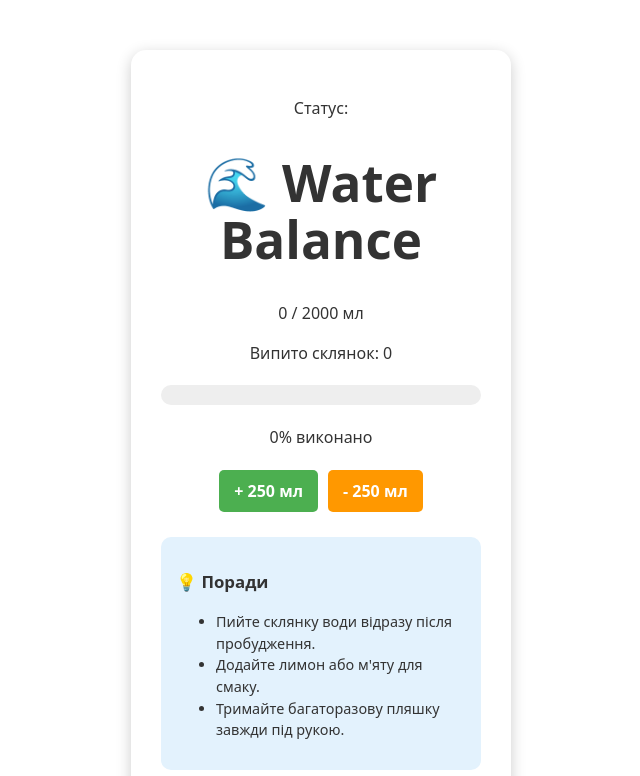
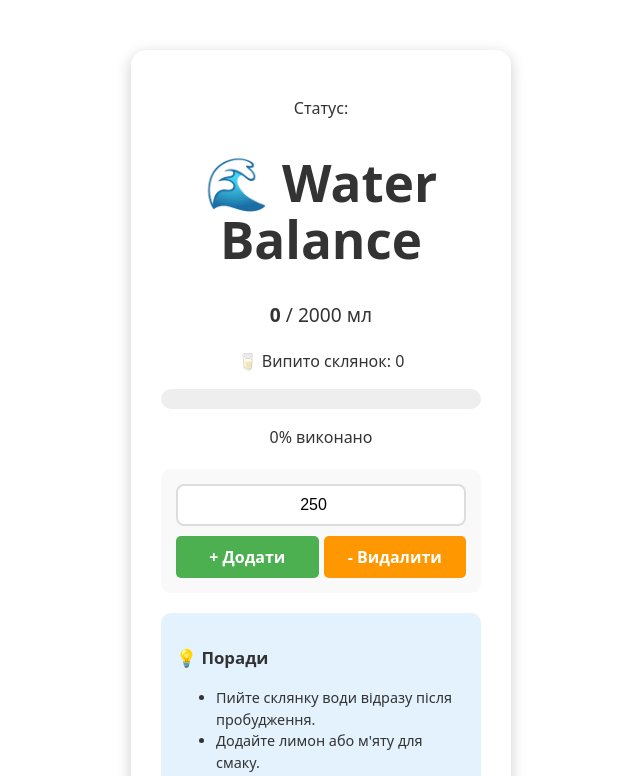
Before and after one commit to Khrystyna-Mariia/water-tracker, a React (Vite) app: page / in a window 1280 px wide. Shown: the top 776 px of the page, without its empty margins (319-959 px from the left). Built offline with nearby package versions, Linux system fonts and the light colour scheme; no server answers; what @posthog/react would draw is missing.

Commit message:
feat: add custom water input, persistent storage and PostHog funnel tracking

```diff
--- a/src/App.css
+++ b/src/App.css
@@ -1,4 +1,5 @@
 #root { width: 100%; text-align: center; }
+
 .app-container {
   background: white;
   padding: 30px;
@@ -8,27 +9,63 @@
   margin: 50px auto;
   color: #333;
 }
+
+.status-board { margin-bottom: 20px; }
+.amount { font-size: 1.2rem; }
+
 .progress-bar-bg {
   width: 100%;
   height: 20px;
   background-color: #eee;
   border-radius: 10px;
-  margin: 20px 0;
+  margin: 15px 0;
   overflow: hidden;
 }
+
 .progress-bar-fill {
   height: 100%;
   background-color: #2196f3;
   transition: width 0.4s ease-out;
 }
+
+/* Стилі для секції вводу */
+.control-section {
+  display: flex;
+  flex-direction: column;
+  gap: 10px;
+  margin: 20px 0;
+  padding: 15px;
+  background: #f9f9f9;
+  border-radius: 10px;
+}
+
+.water-input {
+  padding: 10px;
+  border: 2px solid #ddd;
+  border-radius: 8px;
+  font-size: 1rem;
+  text-align: center;
+  outline: none;
+  transition: border-color 0.3s;
+}
+
+.water-input:focus { border-color: #2196f3; }
+
+.buttons-group {
+  display: flex;
+  justify-content: space-between;
+  gap: 5px;
+}
+
 button {
   padding: 10px 15px;
-  margin: 5px;
   border: none;
   border-radius: 5px;
   cursor: pointer;
   font-weight: bold;
+  flex: 1;
 }
+
 .btn-add { background: #4caf50; color: white; }
 .btn-remove { background: #ff9800; color: white; }
 .btn-reset { background: #f44336; color: white; width: 100%; margin-top: 10px; }
--- a/src/App.jsx
+++ b/src/App.jsx
@@ -4,45 +4,56 @@ import Tips from './Tips'
 import posthog from 'posthog-js'
 
 function App() {
-  //  При завантаженні намагаємось взяти дані з пам'яті, якщо їх немає — ставимо 0
   const [water, setWater] = useState(() => {
     const saved = localStorage.getItem('waterVolume');
     return saved ? parseInt(saved) : 0;
   });
 
+  const [inputValue, setInputValue] = useState(() => {
+    const savedInput = localStorage.getItem('lastInputValue');
+    return savedInput ? savedInput : '250';
+  });
+
   const goal = 2000;
 
-  // спрацьовує, коли змінюється змінна 'water'
   useEffect(() => {
     localStorage.setItem('waterVolume', water);
-  }, [water]);
+    localStorage.setItem('lastInputValue', inputValue);
+  }, [water, inputValue]);
 
-  const addWater = () => {
-    const newAmount = water + 250;
+  const handleInputChange = (e) => {
+    setInputValue(e.target.value);
+    if (e.target.value.length === 1) {
+      posthog.capture('started_typing_amount');
+    }
+  };
+
+  const updateWater = (type) => {
+    const amount = parseInt(inputValue);
+
+    if (isNaN(amount) || amount <= 0 || amount > 3000) {
+      alert("Введіть коректну кількість (1-3000 мл)");
+      posthog.capture('action_failed', { reason: 'invalid_amount', type });
+      return;
+    }
+
+    if (type === 'add') {
+      const newAmount = water + amount;
       setWater(newAmount);
-
       posthog.capture('water_added', {
-      amount: 250,
-      total_now: newAmount,
+        amount: amount,
+        total: newAmount,
         goal_reached: newAmount >= goal
       });
-  };
-  const removeWater = () => {
-    if (water > 0) {
-      const newAmount = water - 250;
+    } else {
+      const newAmount = water > amount ? water - amount : 0;
       setWater(newAmount);
-
-      posthog.capture('water_removed', {
-        reason: 'correction',
-        removed_amount: 250
-      });
+      posthog.capture('water_removed', { amount: amount });
     }
   };
+
   const resetWater = () => {
-    posthog.capture('day_reset', {
-      final_volume: water,
-      percentage_reached: Math.round((water / goal) * 100)
-    });
+    posthog.capture('day_reset', { final_volume: water });
     setWater(0);
   };
 
@@ -53,22 +64,32 @@ function App() {
       <div className="status-banner">
         <p>Статус: {import.meta.env.VITE_APP_STATUS}</p>
       </div>
-      <h1>🌊 Water Balance </h1>
+
+      <h1>🌊 Water Balance</h1>
+
       <div className="status-board">
-        <p className="amount">{water} / {goal} мл</p>
-        <p>Випито склянок: {Math.floor(water / 250)}</p>
+        <p className="amount"><strong>{water}</strong> / {goal} мл</p>
+        <p className="glasses-count">🥛 Випито склянок: {Math.floor(water / 250)}</p>
+
         <div className="progress-bar-bg">
-          <div
-            className="progress-bar-fill"
-            style={{ width: `${progressPercentage}%` }}
-          ></div>
+          <div className="progress-bar-fill" style={{ width: `${progressPercentage}%` }}></div>
         </div>
         <p className="percentage">{Math.round(progressPercentage)}% виконано</p>
       </div>
+
+      <div className="control-section">
+        <input
+          type="number"
+          value={inputValue}
+          onChange={handleInputChange}
+          className="water-input"
+        />
         <div className="buttons-group">
-        <button onClick={addWater} className="btn-add">+ 250 мл</button>
-        <button onClick={removeWater} className="btn-remove">- 250 мл</button>
+          <button onClick={() => updateWater('add')} className="btn-add">+ Додати</button>
+          <button onClick={() => updateWater('remove')} className="btn-remove">- Видалити</button>
         </div>
+      </div>
+
       <Tips />
       <button onClick={resetWater} className="btn-reset">Скинути день</button>
     </div>
```
Lines whose indentation alone changed are shown as unchanged.
